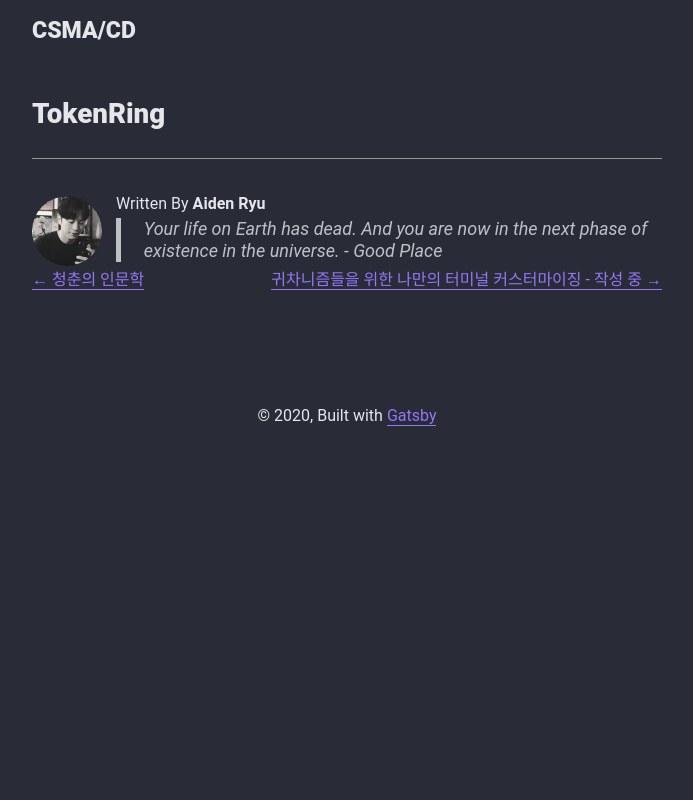
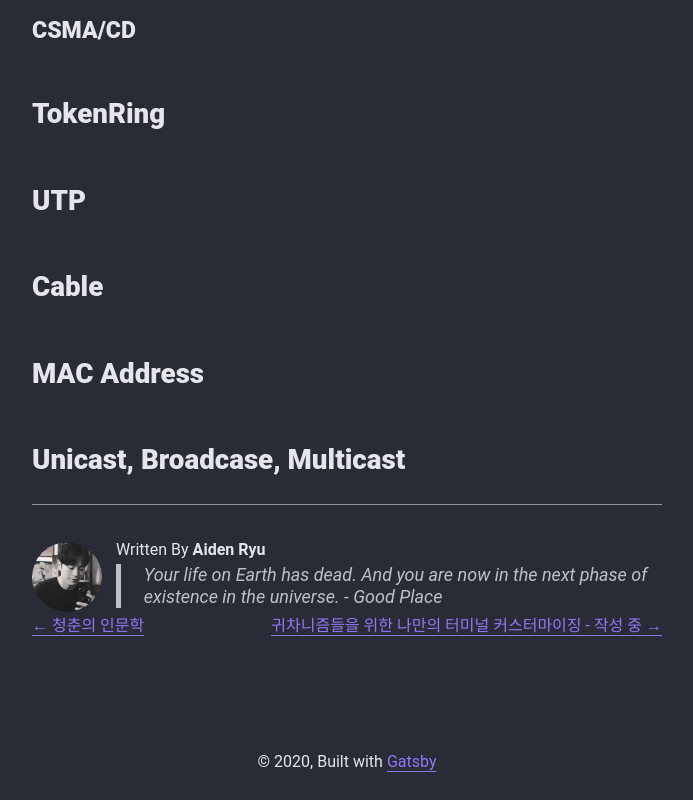
Before and after one commit to euntak/osier.dev, a Gatsby site: page /blog/programming/cisco-network/ in a window 1280 px wide. Shown: the part 1285-2085 px from the top of the page, without its empty margins (293-986 px from the left). Before the commit the page ends 1739 px from the top, so only its background shows below. Built offline with nearby package versions, Linux system fonts and the light colour scheme; Gatsby itself is replaced by a stand-in of ours; some packages are replaced by stand-ins of ours.

Commit message:
update network

```diff
--- a/content/blog/programming/cisco-network.md
+++ b/content/blog/programming/cisco-network.md
@@ -24,3 +24,11 @@ date: "2020-06-01T02:10:37.121Z"
 ### CSMA/CD
 
 ## TokenRing
+
+## UTP
+
+## Cable
+
+## MAC Address
+
+## Unicast, Broadcase, Multicast
```
